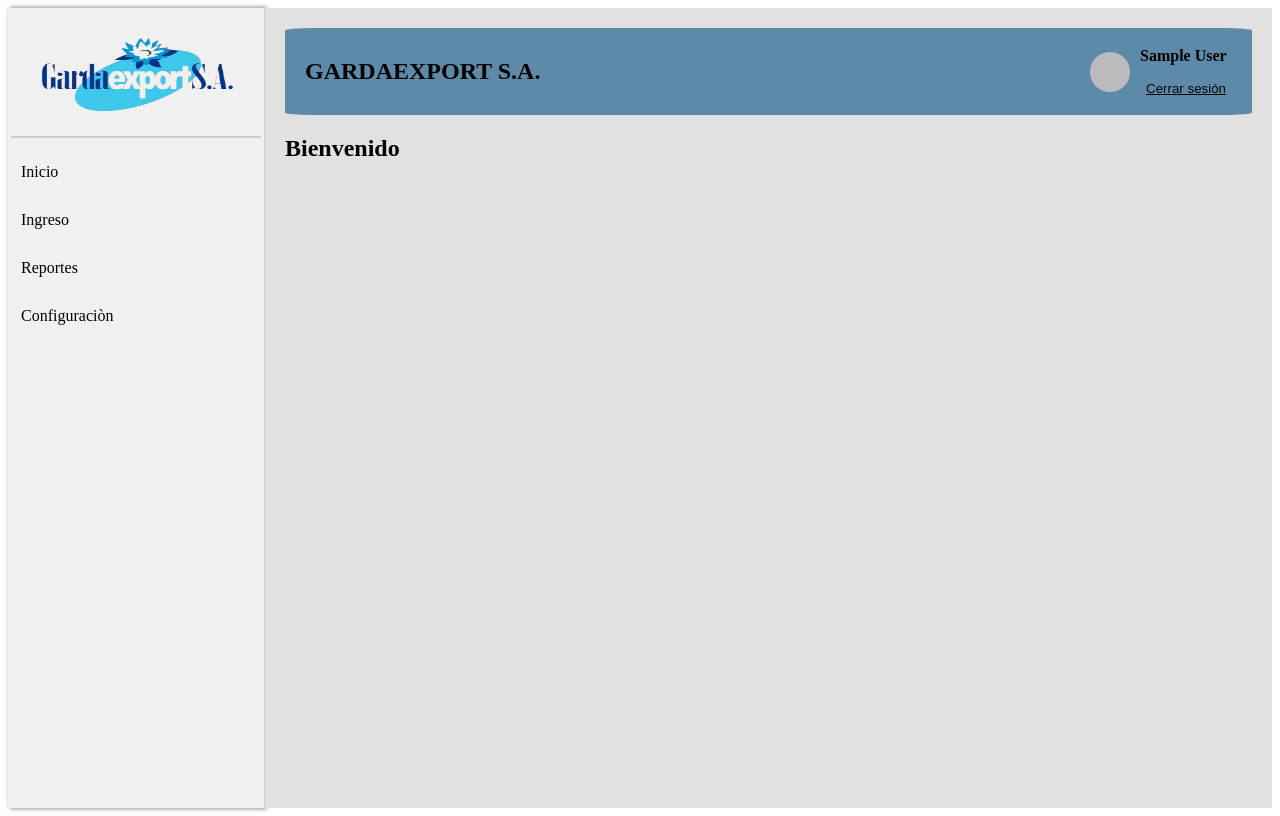
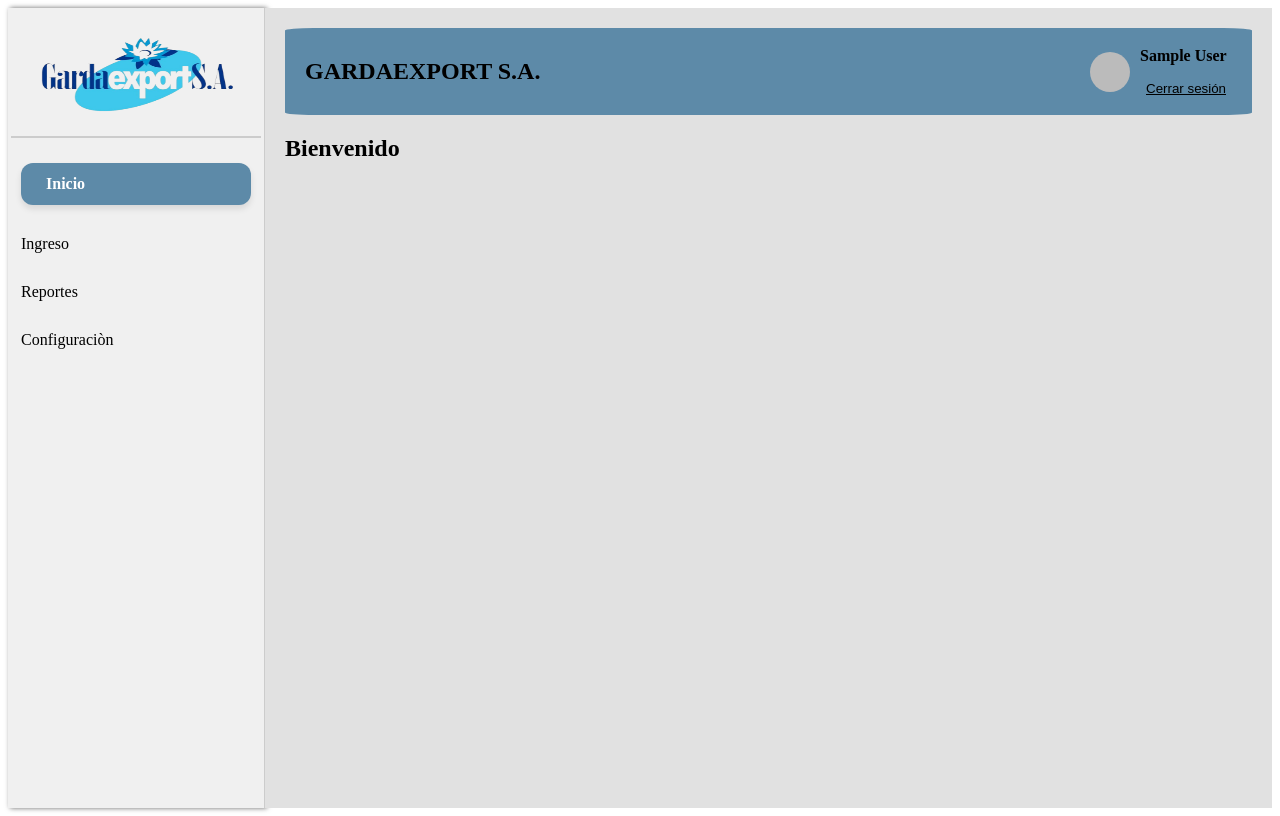
Before and after one commit to sordonez1983/monitoreo-flor, a Next.js app: page /inicio in a window 1280 px wide. Built offline with nearby package versions, Linux system fonts and the light colour scheme; no server answers; sample sign-in values are in the browser's storage.

Commit message:
cuadro color menu

```diff
--- a/pages/Home.module.css
+++ b/pages/Home.module.css
@@ -159,6 +159,15 @@
   font-weight: bold;
 }
 
+.activeItem {
+  background-color: #5D8AA8;
+  color: white;
+  font-weight: bold;
+  border-radius: 12px;
+  padding: 12px 25px;
+  box-shadow: 0 4px 6px rgba(0, 0, 0, 0.1);
+}
+
 .mainContent {
   flex: 1;
   padding: 20px;
--- a/pages/inicio.js
+++ b/pages/inicio.js
@@ -35,8 +35,12 @@ export default function Inicio() {
         </div>
         <nav className={styles.menu}>
           <ul>
-            <li onClick={() => setActivePage('inicio')}>Inicio</li>
-            <li onClick={() => setActivePage('ingreso_flor')}>Ingreso</li>
+            <li onClick={() => setActivePage('inicio')}
+              className={activePage === 'inicio' ? styles.activeItem : ''}>
+                Inicio</li>
+            <li onClick={() => setActivePage('ingreso_flor')}
+              className={activePage === 'ingreso_flor' ? styles.activeItem : ''}>
+                Ingreso</li>
             <li>Reportes</li>
             <li>Configuraciòn</li>
           </ul>
```
